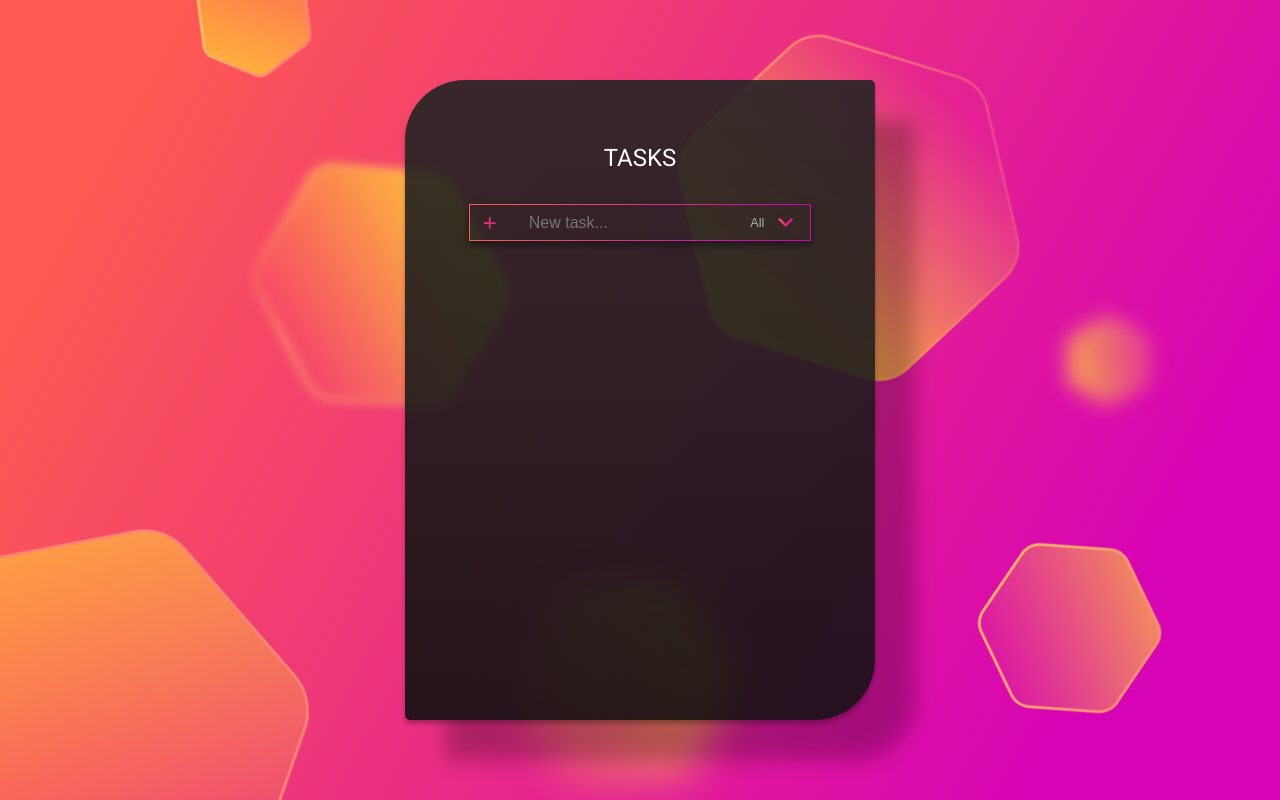
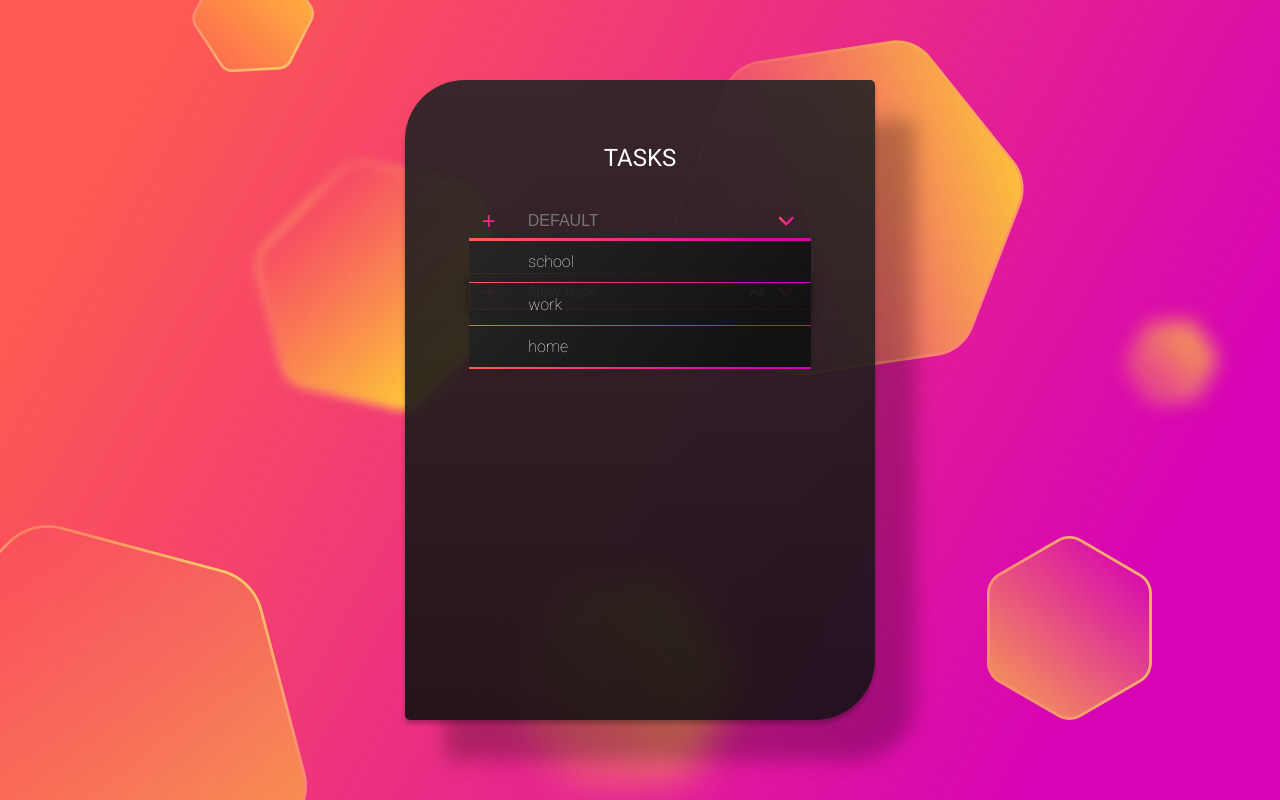
Before and after one commit to VZAlvaro23/to-do-app, a React (Create React App) app: page / in a window 1280 px wide. Shown: the top 800 px of the page. Built offline with nearby package versions, Linux system fonts and the light colour scheme.

Commit message:
version 2.0

```diff
--- a/src/App.css
+++ b/src/App.css
@@ -94,7 +94,7 @@ header h1 {
 
 .further-vector {
   position: absolute;
-  right: 10%;
+  right: 5%;
   top: 40%;
   filter: blur(10px);
   animation: spin reverse 20s linear infinite;
@@ -120,7 +120,20 @@ header h1 {
 /** Media queries */
 
 @media screen and (max-width: 450px) {
+
   .main-container {
-    padding: 1rem 1rem 0 1rem;
+    padding: 4rem 1rem 0 1rem;
+  }
+
+  form {
+    padding: 0.5rem 1rem 0.5rem 0.5rem;
+  }
+
+  .todo-list .task {
+    padding: 1rem 2rem 1rem 1rem;
+  }
+
+  img {
+    display: none;
   }
 }
--- a/src/App.js
+++ b/src/App.js
@@ -1,7 +1,7 @@
 //Import components useState, useEffect and own components
 import React, { useState, useEffect } from "react";
 import "./App.css";
-import { Form, TodoList } from "./components";
+import { Form, TodoList, Category } from "./components";
 
 //Import icons from fontawasome
 import { library } from "@fortawesome/fontawesome-svg-core";
@@ -31,6 +31,10 @@ function App() {
   const [filteredTodos, setFilteredTodos] = useState([]);
   const [id, setId] = useState(0);
 
+  //Filtro de categorías
+  const [categories, setCategories] = useState("default");
+  const [filteredCategories, setFilteredCategories] = useState([]);
+
   useEffect(() => {
     getLocalTodos();
   }, []);
@@ -39,6 +43,10 @@ function App() {
     filterHandler();
     saveLocalTodos();
   }, [todos, status]);
+
+    useEffect(() => {
+      categoryHandler();
+    }, [filteredTodos]);
 
   const filterHandler = () => {
     switch (status) {
@@ -56,10 +64,6 @@ function App() {
     }
   };
 
-  const saveLocalTodos = () => {
-    localStorage.setItem("todos", JSON.stringify(todos));
-  };
-
   const getLocalTodos = () => {
     if (localStorage.getItem("todos") === null)
       localStorage.setItem("todos", JSON.stringify([]));
@@ -67,6 +71,17 @@ function App() {
       let todoLocal = JSON.parse(localStorage.getItem("todos"));
       setTodos(todoLocal);
     }
+  };
+
+  //Filtrado de categorías
+  const categoryHandler = () => {
+    setFilteredCategories(
+      filteredTodos.filter((todo) => todo.category === categories)
+    );
+  };
+
+  const saveLocalTodos = () => {
+    localStorage.setItem("todos", JSON.stringify(todos));
   };
 
   return (
@@ -102,6 +117,11 @@ function App() {
         <header>
           <h1>TASKS</h1>
         </header>
+        <Category
+          categories={categories}
+          setCategories={setCategories}
+          categoryHandler={categoryHandler}
+        />
         <Form
           inputText={inputText}
           todos={todos}
@@ -111,11 +131,14 @@ function App() {
           status={status}
           id={id}
           setId={setId}
+          categories={categories}
         />
         <TodoList
           setTodos={setTodos}
           todos={todos}
           filteredTodos={filteredTodos}
+          categoryHandler={categoryHandler}
+          filteredCategories={filteredCategories}
         />
       </div>
     </div>
--- a/src/components/TodoList/TodoList.jsx
+++ b/src/components/TodoList/TodoList.jsx
@@ -1,24 +1,29 @@
 import React from "react";
 
 import { Todo } from "..";
-import './todolist.css';
+import "./todolist.css";
 
-const TodoList = ( { setTodos, todos, filteredTodos } ) => {
-
+const TodoList = ({
+  setTodos,
+  todos,
+  filteredTodos,
+  categoryHandler,
+  filteredCategories,
+}) => {
   return (
-            <div className = "todo-container">
-                <ul className = "todo-list">
-                    {filteredTodos.map(todo => (
+    <div className="todo-container">
+      <ul className="todo-list">
+        {filteredCategories.map((todo) => (
           <Todo
-                        text = { todo.text }
-                        todo = { todo }
-                        key = { todo.id }
-                        setTodos = { setTodos }
-                        todos = { todos }
+            text={todo.text}
+            todo={todo}
+            key={todo.id}
+            setTodos={setTodos}
+            todos={todos}
           />
         ))}
       </ul>
     </div>
-    )
-}
+  );
+};
 export default TodoList;
--- /dev/null
+++ b/src/components/category/Category.jsx
@@ -0,0 +1,73 @@
+import React from "react";
+import "./category.css";
+
+const Category = ({ categories, setCategories, categoryHandler }) => {
+  // Función para remplazar el contenido de las opciones con el del input
+  const categoryHandler1 = (e) => {
+    setCategories(e.target.textContent);
+    // console.log(e.target.textContent);
+    console.log(categories);
+    e.target.textContent = categories;
+    // categoryHandler();
+  };
+
+  // Función para mostrar/ocultar las categorías
+  const categoryOptions = document.getElementById("category-options");
+  function toogleOptions() {
+    categoryOptions.classList.toggle("visibility-hidden");
+    categoryOptions.classList.toggle("visibility-visible");
+  }
+
+  // Función para añadir categorías al "select"
+  const addCategory = (e) => {
+    e.preventDefault();
+    const categoryOptions = document.getElementById("category-options");
+    const categoryInput = document.getElementById("category-input");
+    const newCategory = document.createElement('span');
+    const categoryName = categoryInput.value;
+    newCategory.textContent = categoryName;
+    newCategory.onclick = categoryHandler();
+    categoryOptions.appendChild(newCategory);
+    categoryInput.value = "";
+  };
+
+  return (
+    <>
+      <div className="category-container">
+        {/* <form> */}
+          <button
+            type="submit"
+            className="submit-button"
+            // onClick={categoryHandler}
+            onClick={addCategory}
+            // onSubmit={categoryHandler}
+          >
+            +
+          </button>
+          {/* <span onChange={categoryHandler}>{categories.toUpperCase()}</span> */}
+          <input
+            type="text"
+            className="category-input"
+            id="category-input"
+            placeholder={categories.toUpperCase()}
+          />
+        {/* </form> */}
+        <button className="category-arrow-button" onClick={toogleOptions}>
+          <i className="fa fa-angle-down submit-angle-down"></i>
+        </button>
+      </div>
+      <div className="category-options-container">
+        <div
+          className="category-options visibility-visible"
+          id="category-options"
+        >
+          <span onClick={categoryHandler1}>school</span>
+          <span onClick={categoryHandler1}>work</span>
+          <span onClick={categoryHandler1}>home</span>
+        </div>
+      </div>
+    </>
+  );
+};
+
+export default Category;
--- /dev/null
+++ b/src/components/category/category.css
@@ -0,0 +1,94 @@
+/** Selected category container */
+
+.category-container {
+  position: relative;
+  display: flex;
+  align-items: center;
+  border-bottom: 3px solid;
+  border-image: linear-gradient(118.28deg, #ff5a51 10.18%, #d604b4 85.11%) 1;
+  box-shadow: 0 4px 2px -2px rgba(249, 78, 96, 0.25);
+}
+
+/** Selected category text */
+
+.category-container span {
+  margin-left: 1.7rem;
+}
+
+/** Botón con la flecha */
+
+.category-arrow-button {
+  margin-left: auto;
+  margin-right: 1rem;
+  border: none;
+  background: none;
+  cursor: pointer;
+}
+
+.category-arrow-button i {
+  transition: text-shadow 0.5s;
+}
+
+.category-arrow-button i:hover {
+  text-shadow: 0px 0px 18px rgba(224, 32, 124, 1),
+    0px 0px 18px rgba(224, 32, 124, 1);
+}
+
+/** Form */
+
+
+/** Categoría input */
+.category-input {
+  width: 100%;
+  font-size: 1rem;
+  padding: 0.5rem 0.5rem 0.5rem 1.7rem;
+  color: white;
+  background: none;
+  border: none;
+}
+
+/** Div para posicionar el contenedor de las opciones */
+
+.category-options-container {
+  position: relative;
+}
+
+/** Contenedor de las opciones */
+
+.category-options {
+  position: absolute;
+  display: flex;
+  justify-content: center;
+  flex-direction: column;
+  width: 100%;
+  background: white;
+  background: linear-gradient(
+    124.51deg,
+    rgb(37, 37, 37, 90%),
+    rgb(16, 16, 16, 90%) 84.74%
+  );
+  list-style: none;
+  transition: all 0.4s ease;
+  z-index: 20;
+}
+
+/** Texto de las opciones */
+
+.category-options span {
+  padding: 0.7em 0 0.7em 3.7em;
+  font-size: 1rem;
+  font-weight: 100;
+  color: white;
+  border-bottom: 1px solid;
+  border-image: linear-gradient(118.28deg, #ff5a51 10.18%, #d604b4 85.11%) 1;
+  cursor: pointer;
+}
+.category-options span:last-child {
+  border-bottom: 2px solid;
+  border-image: linear-gradient(118.28deg, #ff5a51 10.18%, #d604b4 85.11%) 1;
+}
+.category-options span:hover {
+  background: linear-gradient(118.28deg, #ff5a51 10.18%, #d604b4 85.11%);
+  -webkit-background-clip: text;
+  color: transparent;
+}
--- a/src/components/form/Form.jsx
+++ b/src/components/form/Form.jsx
@@ -10,6 +10,7 @@ const Form = ({
   setStatus,
   id,
   setId,
+  categories,
 }) => {
   const inputTextHandler = (e) => {
     setInputText(e.target.value);
@@ -30,7 +31,15 @@ const Form = ({
 
   const submitTodoHandler = (e) => {
     e.preventDefault();
-    setTodos([...todos, { text: inputText, completed: false, id: nextId() }]);
+    setTodos([
+      ...todos,
+      {
+        text: inputText,
+        completed: false,
+        id: nextId(),
+        category: categories,
+      },
+    ]);
     setInputText("");
   };
 
@@ -55,7 +64,7 @@ const Form = ({
   };
 
   return (
-    <form id="submit-container">
+    <form id="submit-container" className="submit-container">
       <button
         onClick={submitTodoHandler}
         className="submit-button"
--- a/src/components/form/form.css
+++ b/src/components/form/form.css
@@ -1,5 +1,7 @@
-form {
+.submit-container {
   display: flex;
+    margin-top: 2rem;
+
   outline: none;
   border: 1px solid;
   border-image: linear-gradient(118.28deg, #ff5a51 10.18%, #d604b4 85.11%) 1;
@@ -72,6 +74,7 @@ form {
   /* box-shadow: 0px 0px 18px rgba(224, 32, 124, 0.25); */
   cursor: pointer;
   transition: text-shadow 0.5s;
+  z-index: 10;
 }
 
 .todo-select:hover {
@@ -87,7 +90,7 @@ form {
 
 .submit-angle-down {
   font-size: 1.5em;
-  margin-left: auto;
+  /* margin-left: auto; */
   background: linear-gradient(118.28deg, #ff5a51 10.18%, #d604b4 85.11%);
   -webkit-background-clip: text;
   color: transparent;
@@ -98,16 +101,17 @@ form {
 
 .todo-options {
   position: absolute;
+  margin-top: 1px;
   right: 0;
   width: auto;
   font-size: 0.8em;
   border-bottom: 1px solid;
   border-image: linear-gradient(118.28deg, #ff5a51 10.18%, #d604b4 85.11%) 1;
-  /* background: linear-gradient(
+  background: linear-gradient(
     124.51deg,
-    #161010 29.63%,
-    rgba(22, 16, 16, 0) 84.74%
-  ); */
+    rgb(37, 37, 37, 90%),
+    rgb(16, 16, 16, 90%) 84.74%
+  );
   list-style: none;
   transition: all 0.4s ease;
 }
--- a/src/components/index.js
+++ b/src/components/index.js
@@ -1,3 +1,4 @@
 export { default as Form } from './form/Form';
 export { default as TodoList } from './TodoList/TodoList';
 export { default as Todo } from './todo/Todo';
+export { default as Category } from './category/Category';
```
Lines whose indentation alone changed are shown as unchanged.
